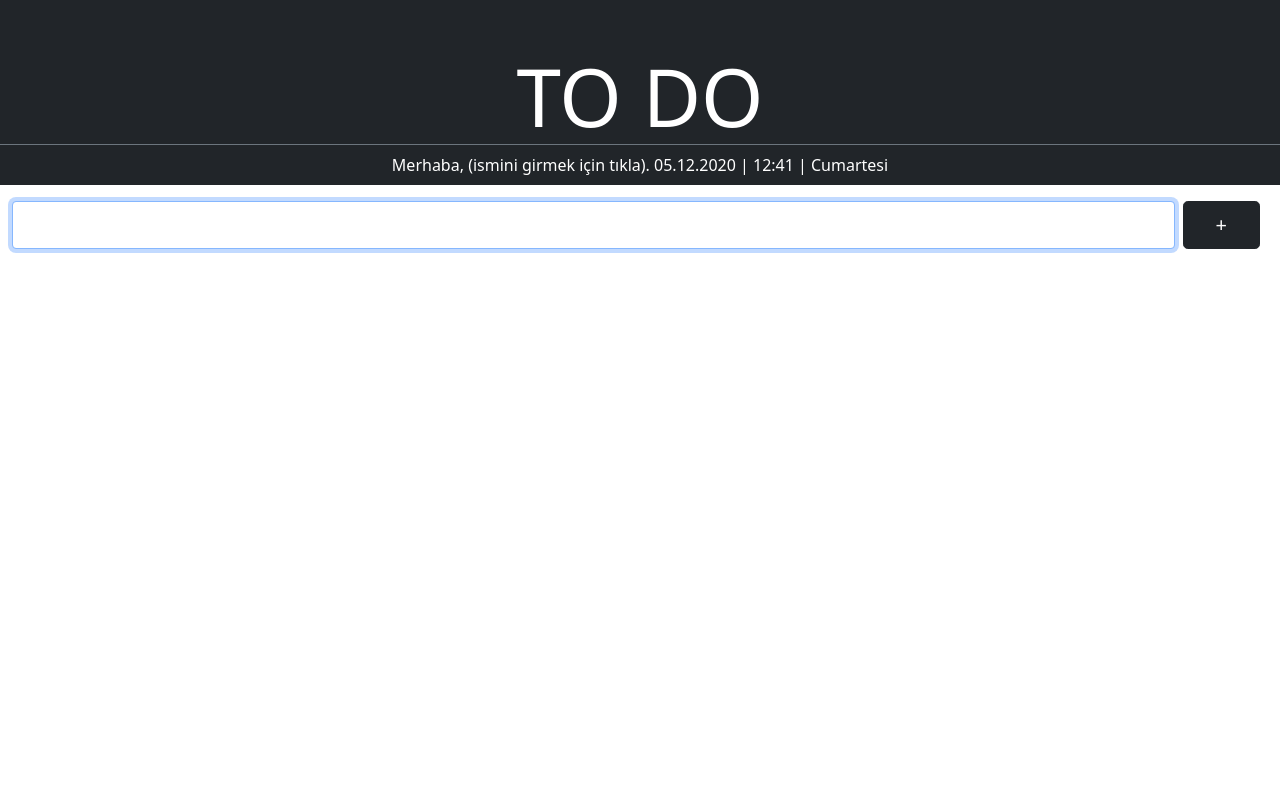
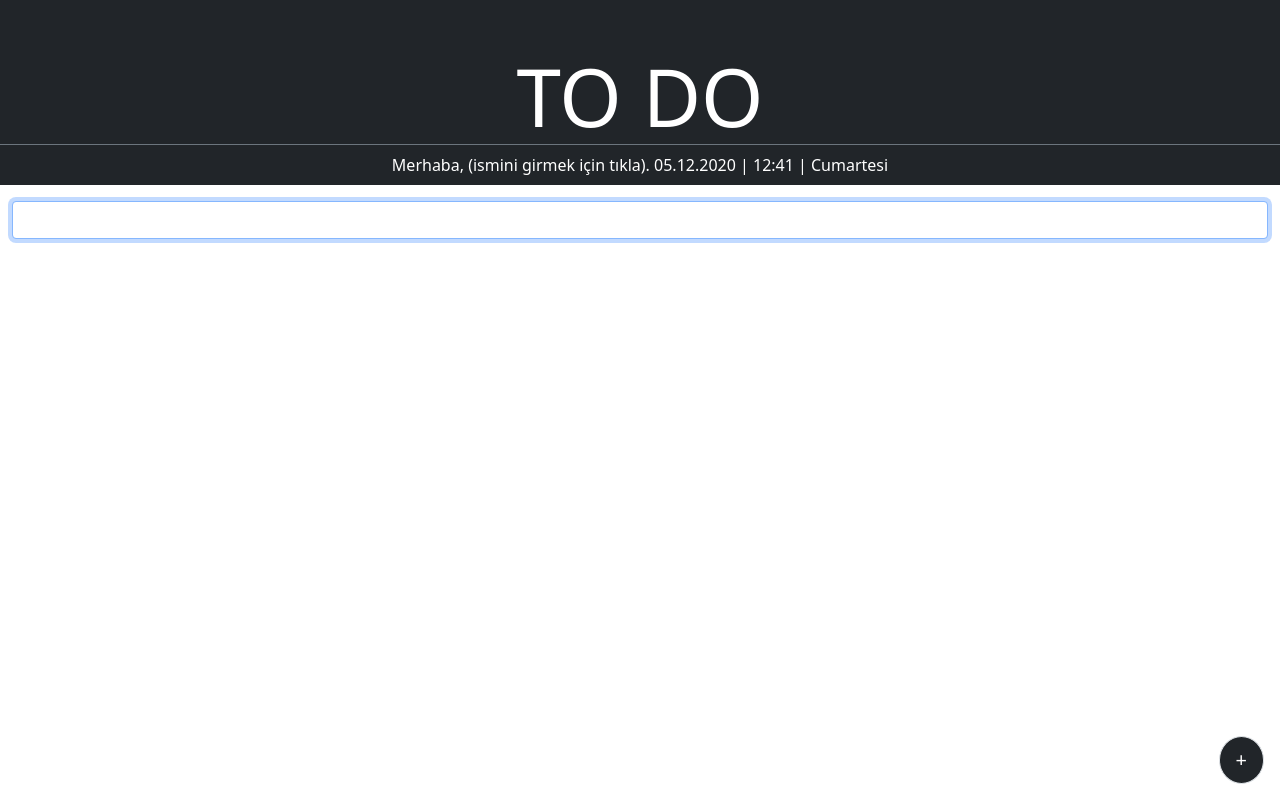
Before and after one commit to aydgn/todo, a React (Create React App) app: page / in a window 1280 px wide. Built offline with nearby package versions, Linux system fonts and the light colour scheme.

Commit message:
button bottom right test

```diff
--- a/src/App.scss
+++ b/src/App.scss
@@ -72,11 +72,3 @@ li.todo-item {
   text-decoration: line-through;
   opacity: 0.5;
 }
-
-//
-@media screen and (min-width: 480px) {
-  button.submit {
-    padding-right: 2rem !important;
-    padding-left: 2rem !important;
-  }
-}
--- a/src/components/TodoForm.js
+++ b/src/components/TodoForm.js
@@ -32,7 +32,7 @@ function TodoForm({ inputText, setInputText, todos, setTodos }) {
         />
         <button
           type="submit"
-          className="submit btn btn-dark btn-lg px-5 mx-2"
+          className="btn btn-dark btn-lg m-3 position-absolute bottom-0 end-0 border rounded-circle"
           onClick={submitButtonHandler}
         >
           +
```
Also changed, not shown: 1 other file (tests, documents, lock files or other folders).
